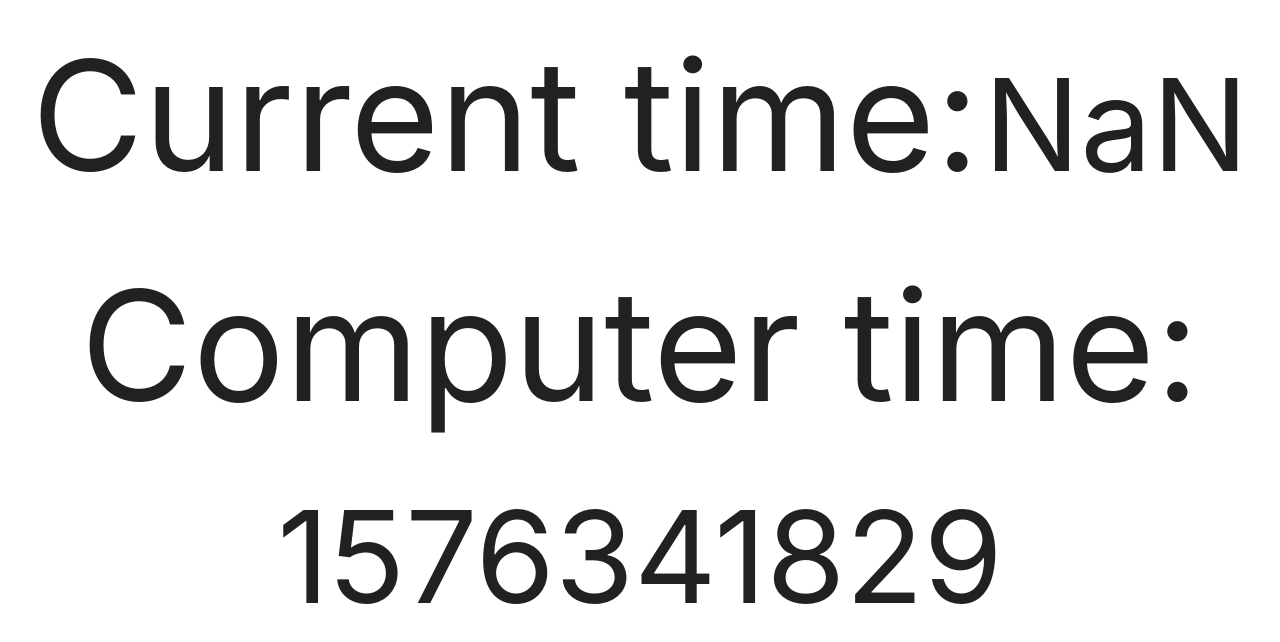
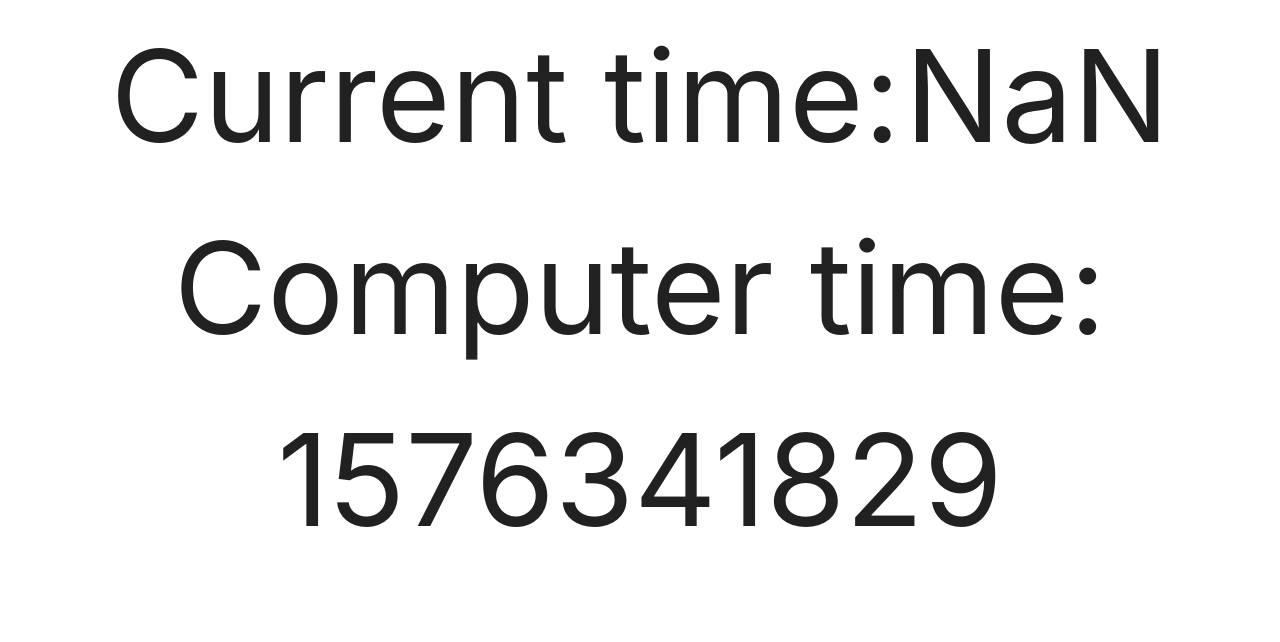
Before and after one commit to filiptronicek/time-server-node, a plain HTML site: page index.html in a window 1280 px wide. Drawn offline with nearby package versions, Linux system fonts and the light colour scheme; no server answers.

Commit message:
Font size

```diff
--- a/css/style.css
+++ b/css/style.css
@@ -1,5 +1,5 @@
 .heading {
-    font-size: 12vw;
+    font-size: 10vw;
 }
 .time {
     font-size: 10vw;
```
